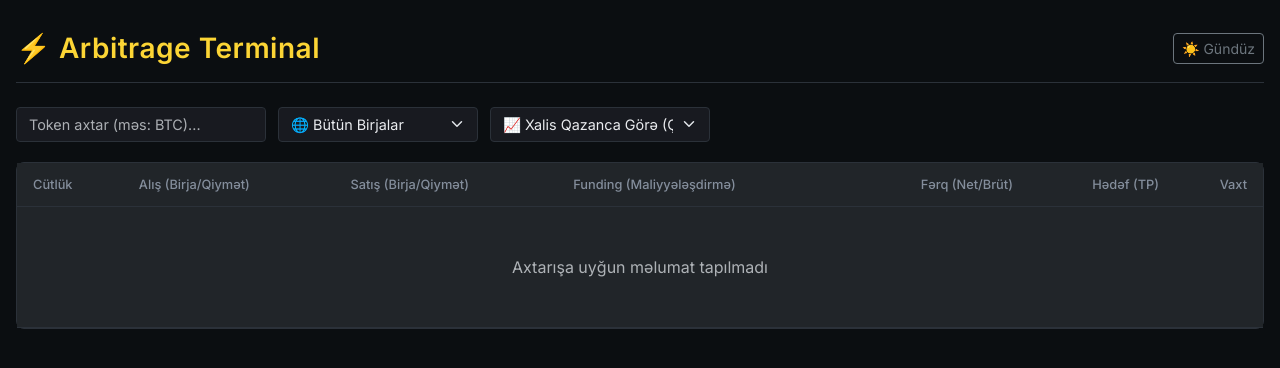
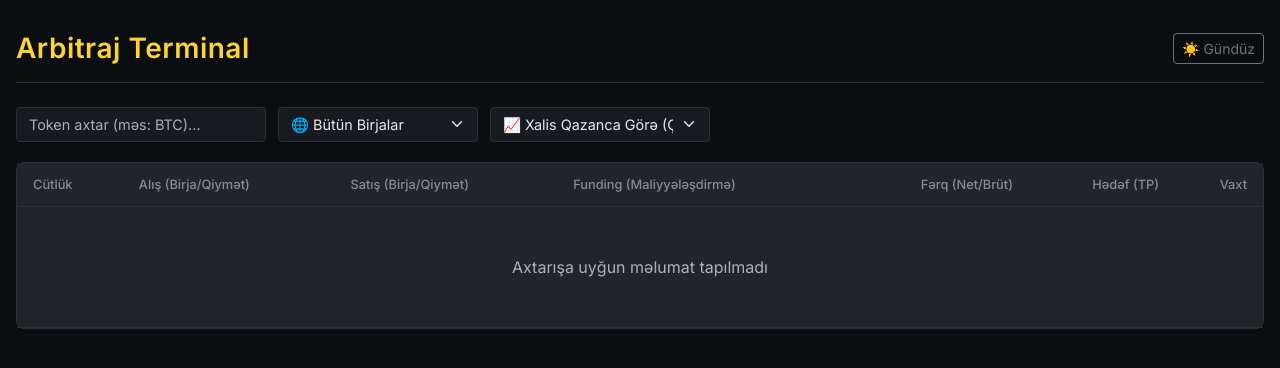
Before and after one commit to Bayram13/aritraj-2.0, a Flask app: page / in a window 1280 px wide. Shown: the top 368 px of the page. Run offline with Flask 3, Linux system fonts and the light colour scheme; data that the repository does not hold is empty.

Commit message:
Update index.html

```diff
--- a/templates/index.html
+++ b/templates/index.html
@@ -3,7 +3,7 @@
 <head>
     <meta charset="UTF-8">
     <meta name="viewport" content="width=device-width, initial-scale=1.0">
-    <title>Crypto Arbitrage Pro Web</title>
+    <title> Arbitraj Web</title>
     <link href="https://cdn.jsdelivr.net/npm/bootstrap@5.3.2/dist/css/bootstrap.min.css" rel="stylesheet">
     <link rel="preconnect" href="https://fonts.googleapis.com">
     <link rel="preconnect" href="https://fonts.gstatic.com" crossorigin>
@@ -201,7 +201,7 @@
     <div class="app-container">
 
         <div class="header-action d-flex justify-content-between align-items-center">
-            <h3 class="m-0 logo-text">⚡ Arbitrage Terminal</h3>
+            <h3 class="m-0 logo-text"> Arbitraj Terminal</h3>
             <button class="btn btn-sm btn-outline-secondary" onclick="toggleTheme()" id="theme-icon">
                 ☀️ Gündüz
             </button>
```
